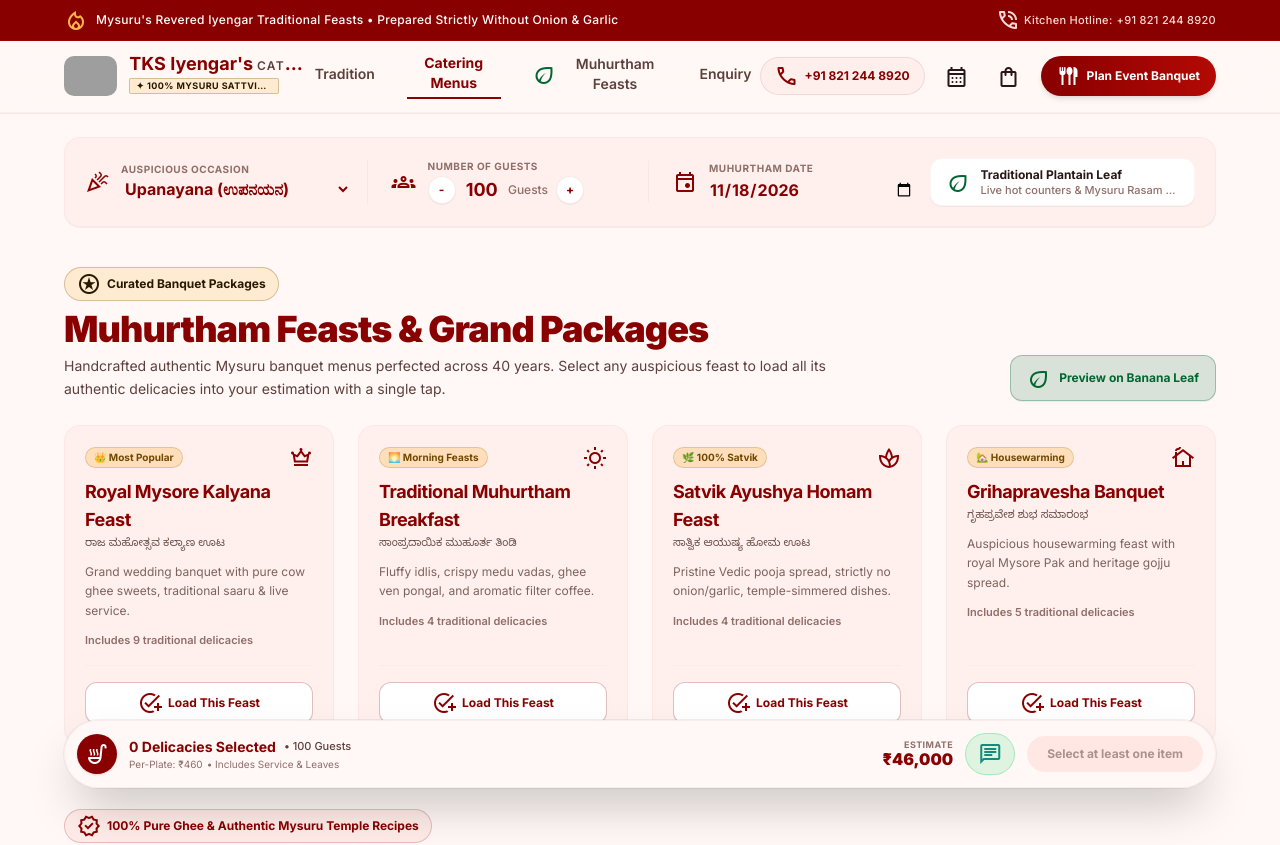
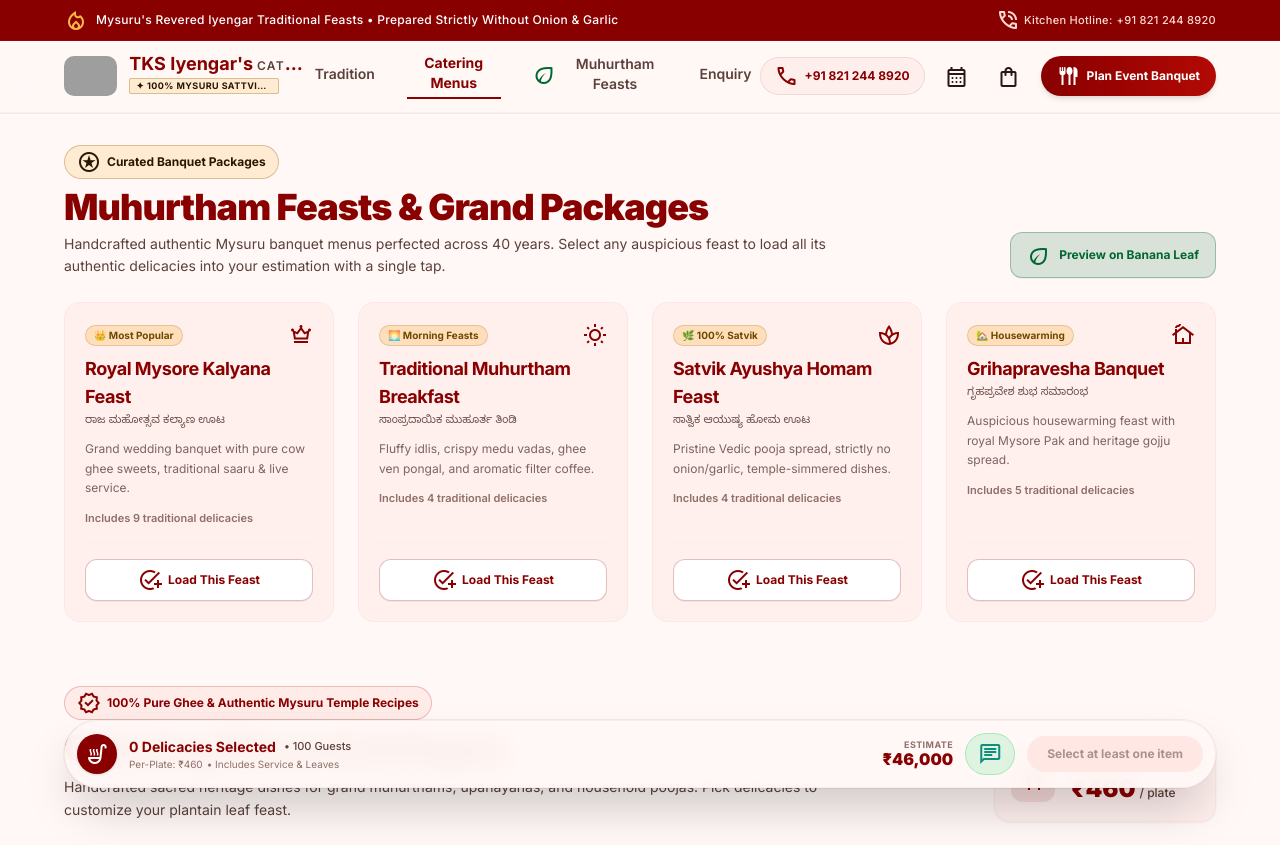
Before and after one commit to CMAtreya/catering, a React (Vite) app in the folder tks-catering/: page / in a window 1280 px wide. Shown: the top 845 px of the page. Built offline with nearby package versions, Linux system fonts and the light colour scheme; grey boxes are pictures that could not be loaded; a web font is replaced by a local one.

Commit message:
feat(customer): remove context-bar section from catalogue page

```diff
--- a/tks-catering/src/pages/customer/CataloguePage.tsx
+++ b/tks-catering/src/pages/customer/CataloguePage.tsx
@@ -88,7 +88,6 @@ export const CataloguePage: React.FC = () => {
   const toggleItem = useDraftStore((state) => state.toggleItem)
   const loadPresetFeast = useDraftStore((state) => state.loadPresetFeast)
   const requirements = useDraftStore((state) => state.requirements)
-  const setRequirements = useDraftStore((state) => state.setRequirements)
   const selectedCount = Object.keys(selectedItems).length
   const perPlateTotal = useDraftStore((state) => state.getPerPlateTotal())
   const guestCount = requirements.guestCount || 150
@@ -416,102 +415,6 @@ export const CataloguePage: React.FC = () => {
 
       {/* MAIN FULL-PAGE CONTAINER */}
       <main className="w-full flex-1 flex flex-col">
-
-        {/* SECTION A: INTERACTIVE EVENT CONTEXT BAR (Full Page Width) */}
-        <section id="context-bar" className="w-full px-3 sm:px-8 lg:px-12 xl:px-16 2xl:px-24 pt-4 sm:pt-6 pb-2">
-          <div className="w-full bg-surface-container-low rounded-2xl p-3.5 sm:p-5 border border-outline-variant/15 grid grid-cols-1 sm:grid-cols-2 lg:grid-cols-3 xl:grid-cols-4 gap-4 shadow-2xs items-center">
-            {/* Auspicious Occasion */}
-            <div className="flex items-center gap-3 min-w-0">
-              <span className="material-symbols-outlined text-primary text-2xl sm:text-3xl shrink-0">celebration</span>
-              <div className="min-w-0 flex-1">
-                <label
-                  htmlFor="catering-occasion-select"
-                  className="block text-[10px] uppercase font-bold text-outline tracking-wider"
-                >
-                  Auspicious Occasion
-                </label>
-                <select
-                  id="catering-occasion-select"
-                  aria-label="Catering occasion type"
-                  value={requirements.eventType || 'Upanayana (ಉಪನಯನ ಮಹೋತ್ಸವ)'}
-                  onChange={(e) => setRequirements({ eventType: e.target.value })}
-                  className="bg-transparent font-headline font-bold text-sm sm:text-base text-primary focus:outline-none cursor-pointer pr-4 w-full truncate"
-                >
-                  <option value="Upanayana (ಉಪನಯನ ಮಹೋತ್ಸವ)">Upanayana (ಉಪನಯನ)</option>
-                  <option value="Traditional Muhurtham (ವಿವಾಹ)">Traditional Muhurtham (ವಿವಾಹ)</option>
-                  <option value="Grihapravesham (ಗೃಹಪ್ರವೇಶ)">Grihapravesham (ಗೃಹಪ್ರವೇಶ)</option>
-                  <option value="Ayushya Homam (ಆಯುಷ್ಯ ಹೋಮ)">Ayushya Homam (ಆಯುಷ್ಯ)</option>
-                  <option value="Seemantham (ಸೀಮಂತ)">Seemantham (ಸೀಮಂತ)</option>
-                  <option value="Satyanarayana Pooja (ಸತ್ಯನಾರಾಯಣ ಪೂಜೆ)">Satyanarayana Pooja (ಪೂಜೆ)</option>
-                </select>
-              </div>
-            </div>
-
-            {/* Number of Guests */}
-            <div className="flex items-center gap-3 border-t sm:border-t-0 sm:border-l border-outline-variant/20 pt-3 sm:pt-0 sm:pl-4 lg:pl-6 min-w-0">
-              <span className="material-symbols-outlined text-primary text-2xl sm:text-3xl shrink-0">groups</span>
-              <div>
-                <span className="block text-[10px] uppercase font-bold text-outline tracking-wider">Number of Guests</span>
-                <div className="flex items-center gap-2 mt-0.5">
-                  <button
-                    type="button"
-                    onClick={() => setRequirements({ guestCount: Math.max(25, guestCount - 25) })}
-                    title="Decrease 25 guests"
-                    aria-label="Decrease 25 guests"
-                    className="w-7 h-7 rounded-full bg-surface-container-lowest border border-outline-variant/30 flex items-center justify-center font-bold text-xs text-primary hover:bg-surface-container-high transition-colors cursor-pointer select-none shadow-2xs"
-                  >
-                    -
-                  </button>
-                  <span className="font-headline font-bold text-base sm:text-lg text-primary min-w-[3ch] text-center select-none">
-                    {guestCount}
-                  </span>
-                  <span className="text-xs text-outline font-medium">Guests</span>
-                  <button
-                    type="button"
-                    onClick={() => setRequirements({ guestCount: guestCount + 25 })}
-                    title="Increase 25 guests"
-                    aria-label="Increase 25 guests"
-                    className="w-7 h-7 rounded-full bg-surface-container-lowest border border-outline-variant/30 flex items-center justify-center font-bold text-xs text-primary hover:bg-surface-container-high transition-colors cursor-pointer select-none shadow-2xs"
-                  >
-                    +
-                  </button>
-                </div>
-              </div>
-            </div>
-
-            {/* Muhurtham Date */}
-            <div className="flex items-center gap-3 border-t sm:border-t-0 sm:border-l border-outline-variant/20 pt-3 sm:pt-0 sm:pl-4 lg:pl-6 min-w-0">
-              <span className="material-symbols-outlined text-primary text-2xl sm:text-3xl shrink-0">event</span>
-              <div className="min-w-0 flex-1">
-                <label
-                  htmlFor="muhurtham-date-input"
-                  className="block text-[10px] uppercase font-bold text-outline tracking-wider"
-                >
-                  Muhurtham Date
-                </label>
-                <div className="flex items-center gap-2 mt-0.5">
-                  <input
-                    id="muhurtham-date-input"
-                    type="date"
-                    aria-label="Muhurtham event date"
-                    value={requirements.eventDate || '2026-11-18'}
-                    onChange={(e) => setRequirements({ eventDate: e.target.value })}
-                    className="bg-transparent font-headline font-bold text-xs sm:text-sm lg:text-base text-primary focus:outline-none cursor-pointer w-full"
-                  />
-                </div>
-              </div>
-            </div>
-
-            {/* Traditional Plantain Leaf Service Tag */}
-            <div className="hidden xl:flex items-center gap-2.5 bg-surface-container-lowest px-4 py-2 rounded-xl border border-outline-variant/15 text-xs text-on-surface-variant font-medium shadow-2xs">
-              <span className="material-symbols-outlined text-tertiary-container text-lg shrink-0">eco</span>
-              <div className="min-w-0">
-                <span className="font-bold text-on-surface block text-xs truncate">Traditional Plantain Leaf</span>
-                <span className="text-[11px] text-outline truncate block">Live hot counters &amp; Mysuru Rasam service included</span>
-              </div>
-            </div>
-          </div>
-        </section>
 
         {/* SECTION B: MUHURTHAM FEASTS PORTION (Portion 3 from Navbar, Full Page Width) */}
         <section
```
